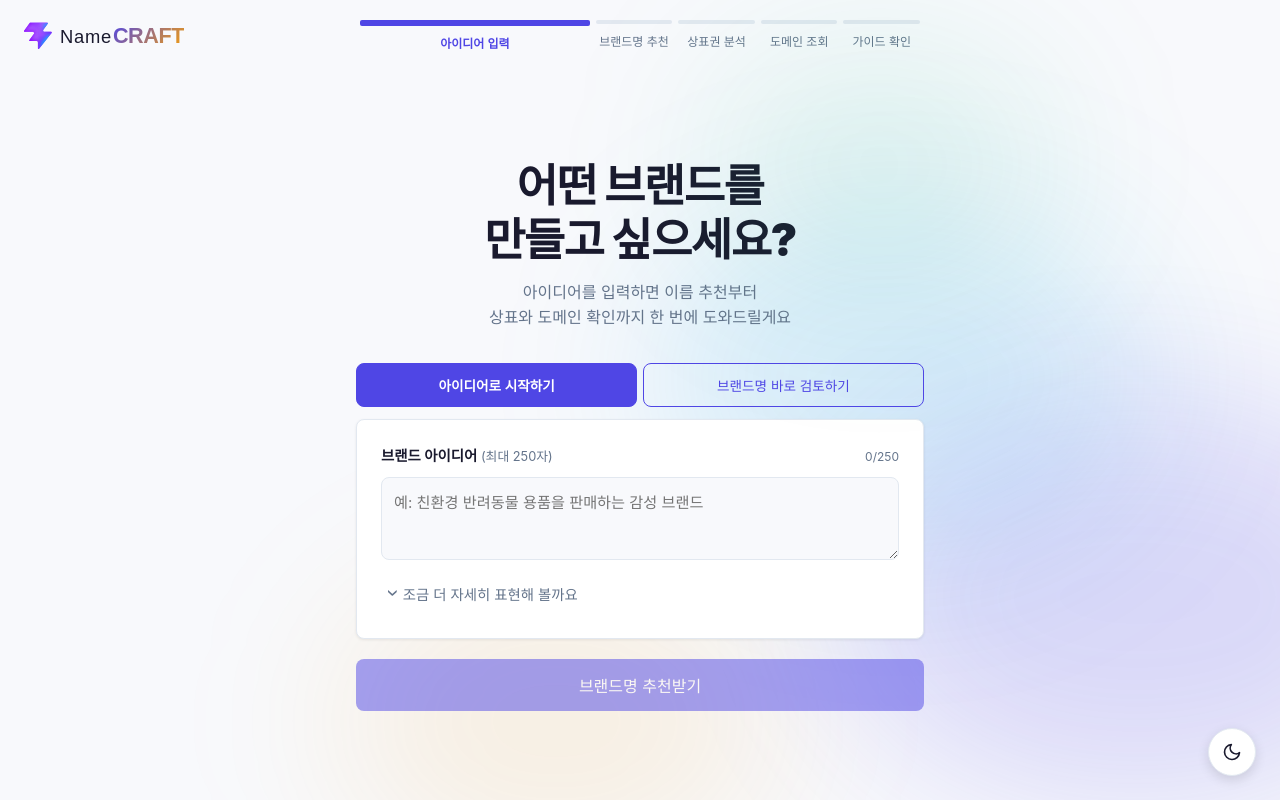
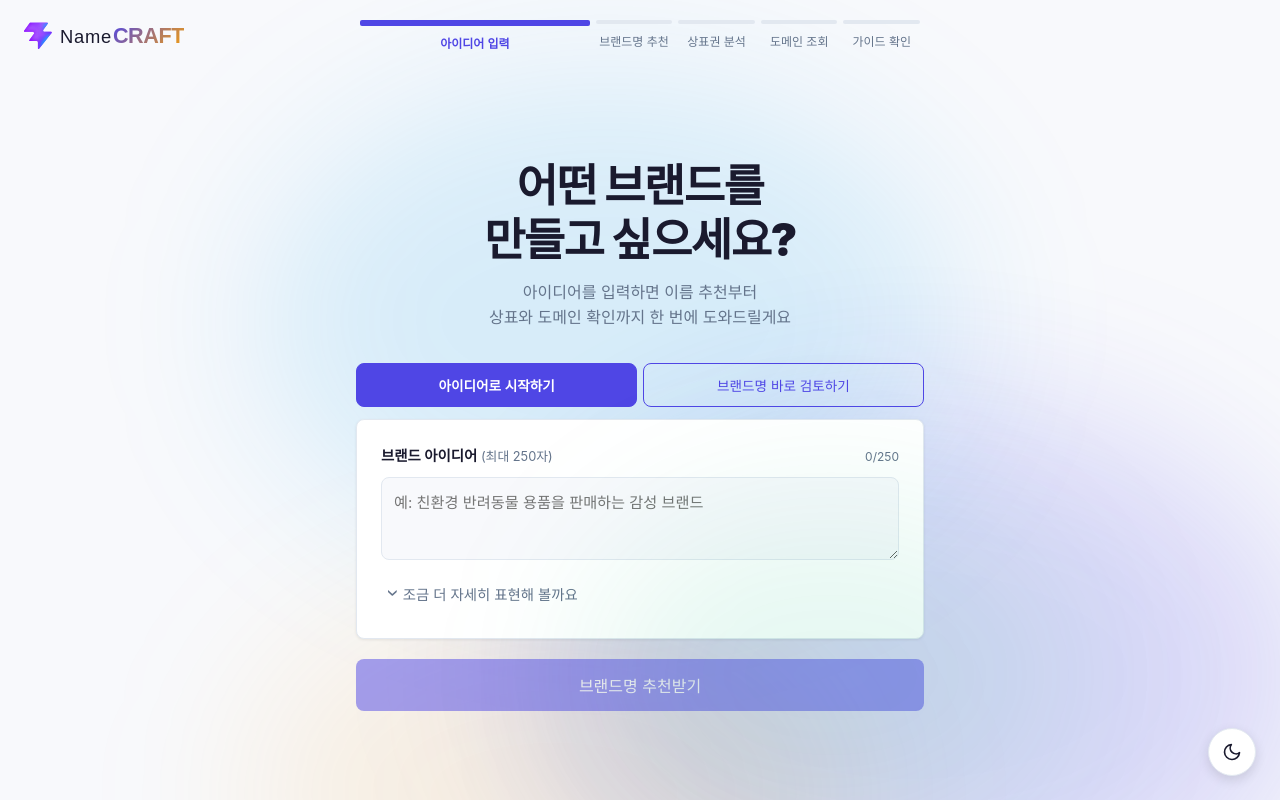
Before and after one commit to ddev-hyeoncheol/GiGiGae, a Vue app in the folder front-end/: page / in a window 1280 px wide. Built offline with nearby package versions, Linux system fonts and the light colour scheme.

Commit message:
[Style] 배경 구름 크기 확대 및 애니메이션 속도 상향

```diff
--- a/front-end/src/style.css
+++ b/front-end/src/style.css
@@ -81,31 +81,31 @@ body::after,
 }
 
 body::before {
-  width: 600px;
-  height: 400px;
+  width: 800px;
+  height: 550px;
   background: rgba(79, 70, 229, 0.18);
-  animation: blob-drift-1 12s ease-in-out infinite;
+  animation: blob-drift-1 8s ease-in-out infinite;
 }
 
 body::after {
-  width: 500px;
-  height: 350px;
+  width: 700px;
+  height: 480px;
   background: rgba(14, 165, 233, 0.14);
-  animation: blob-drift-2 15s ease-in-out infinite;
+  animation: blob-drift-2 10s ease-in-out infinite;
 }
 
 #app::before {
-  width: 450px;
-  height: 300px;
+  width: 620px;
+  height: 420px;
   background: rgba(245, 158, 11, 0.10);
-  animation: blob-drift-3 13s ease-in-out infinite;
+  animation: blob-drift-3 9s ease-in-out infinite;
 }
 
 #app::after {
-  width: 350px;
-  height: 250px;
+  width: 500px;
+  height: 350px;
   background: rgba(16, 185, 129, 0.10);
-  animation: blob-drift-4 10s ease-in-out infinite;
+  animation: blob-drift-4 7s ease-in-out infinite;
 }
 
 @keyframes blob-drift-1 {
```
